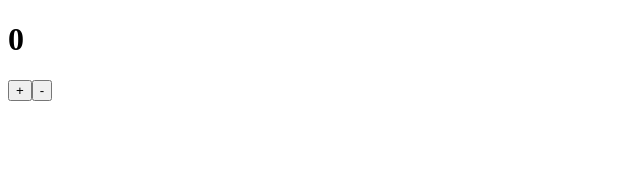
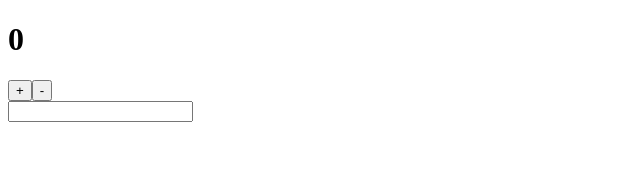
Before and after one commit to abhijithpr08/state-event-handling, a React (Vite) app: page / in a window 1280 px wide. Shown: the top 191 px of the page, without its empty margins (0-640 px from the left). Built offline with nearby package versions, Linux system fonts and the light colour scheme.

Commit message:
input field updates live text

```diff
--- a/src/App.jsx
+++ b/src/App.jsx
@@ -1,10 +1,12 @@
 import React from 'react'
 import Counter from './componets/Counter'
+import InputDemo from './componets/InputDemo'
 
 const App = () => {
   return (
     <div>
       <Counter/>
+      <InputDemo/>
     </div>
   )
 }
--- /dev/null
+++ b/src/componets/InputDemo.jsx
@@ -0,0 +1,13 @@
+import React, { useState } from 'react'
+
+const InputDemo = () => {
+    const [text,setText]=useState("")
+  return (
+    <div>
+        <input onChange={e=>setText(e.target.value)} />
+        <p>{text}</p>
+    </div>
+  )
+}
+
+export default InputDemo
```
